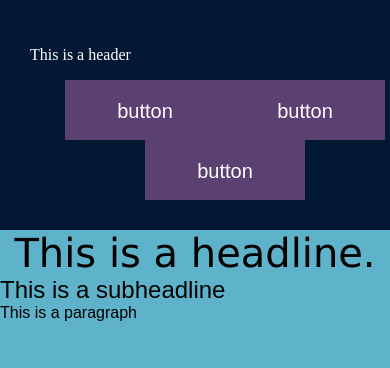
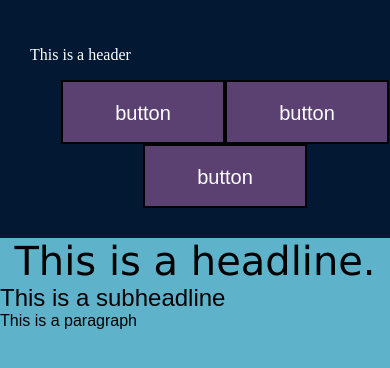
Before and after one commit to MadsStaalMedia/SemesterProjekt, a plain HTML site: page index.html in a window 390 px wide. Shown: the top 368 px of the page. Drawn offline with Linux system fonts and the light colour scheme.

Commit message:
Added borders to buttons and made them more responsive to hover

```diff
--- a/css/styles.css
+++ b/css/styles.css
@@ -4,7 +4,6 @@ body {
     background-color: rgb(94, 179, 202);
     color: rgb(0, 0, 0);
 }
-
 
 
 .header {
@@ -44,12 +43,16 @@ body {
 
 .button {
     background-color: rgb(91, 65, 114);
+    border-width: 2px;
+    border-style: solid;
+    border-color: rgb(0, 0, 0);
     transition-duration: 0.5s;
 }
 
 .button:hover {
     background-color: rgb(142, 102, 176);
-    box-shadow: 10px;
+    width: 130px;
+    height: 25px;
 }
 
 .main {
```
